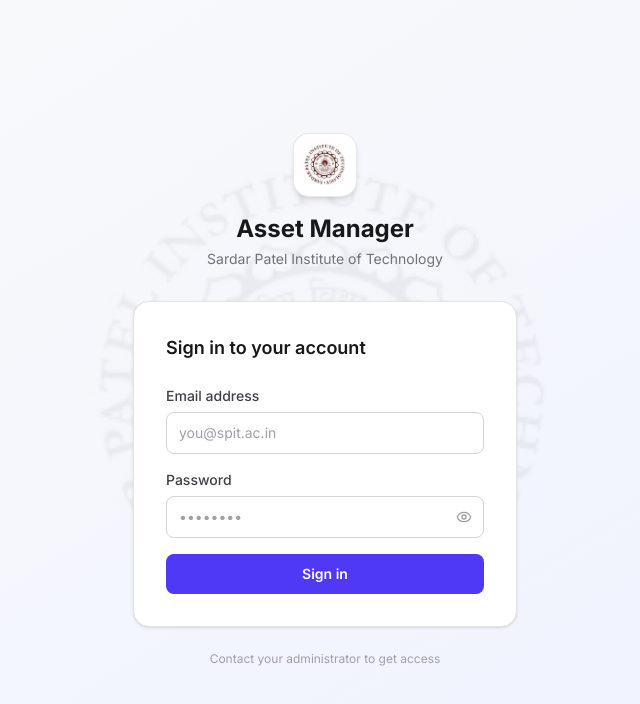
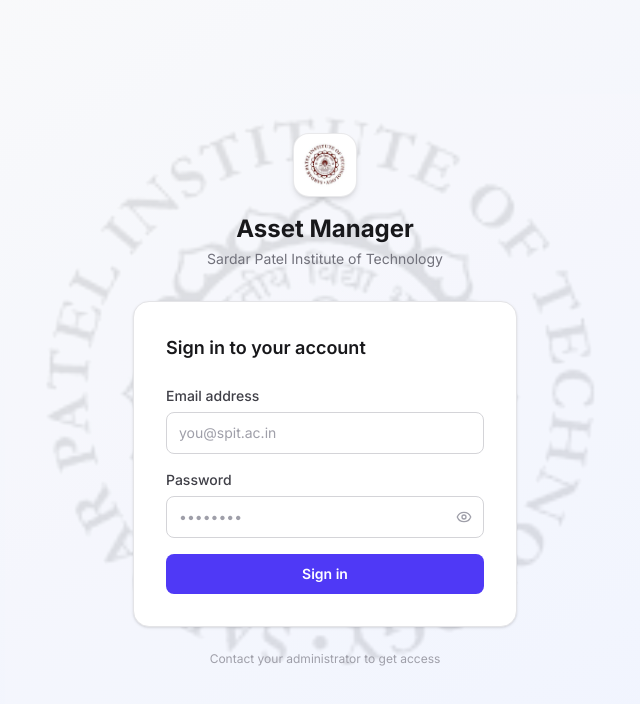
Before and after one commit to aryansingh012020-beep/spit-assets, a Next.js app in the folder app-src/: page /login in a window 1280 px wide. Shown: the top 704 px of the page, without its empty margins (315-955 px from the left). Built offline with nearby package versions, Linux system fonts and the light colour scheme.

Commit message:
style(branding): increase background SPIT emblem watermark opacity and size for stronger institutional presence

```diff
--- a/app-src/app/(auth)/login/page.tsx
+++ b/app-src/app/(auth)/login/page.tsx
@@ -53,13 +53,13 @@
     <div className="relative min-h-screen bg-gradient-to-br from-zinc-50 to-indigo-50 flex items-center justify-center p-4 overflow-hidden">
       {/* Background Watermark */}
       <div
-        className="pointer-events-none absolute inset-0 z-0 flex items-center justify-center opacity-[0.05] select-none"
+        className="pointer-events-none absolute inset-0 z-0 flex items-center justify-center opacity-[0.10] select-none"
         aria-hidden="true"
       >
         <img
           src="/spit-logo-light.jpg"
           alt="SPIT Emblem"
-          className="h-[520px] w-[520px] max-w-[85vw] object-contain grayscale"
+          className="h-[640px] w-[640px] max-w-[85vw] object-contain grayscale contrast-125"
         />
       </div>
 
--- a/app-src/components/dashboard-shell.tsx
+++ b/app-src/components/dashboard-shell.tsx
@@ -36,20 +36,20 @@
   return (
     <ToastRoot>
       <div className="min-h-screen flex flex-col bg-zinc-50 dark:bg-zinc-950 text-zinc-900 dark:text-zinc-100 relative">
-        {/* Subtle Institutional Watermark */}
+        {/* Prominent Institutional Watermark */}
         <div
-          className="pointer-events-none fixed inset-0 z-0 flex items-center justify-center overflow-hidden opacity-[0.035] dark:opacity-[0.045] select-none"
+          className="pointer-events-none fixed inset-0 z-0 flex items-center justify-center overflow-hidden opacity-[0.09] dark:opacity-[0.12] select-none"
           aria-hidden="true"
         >
           <img
             src="/spit-logo-light.jpg"
             alt="SPIT Emblem"
-            className="h-[520px] w-[520px] max-w-[70vw] object-contain grayscale dark:hidden"
+            className="h-[640px] w-[640px] max-w-[85vw] object-contain grayscale contrast-125 dark:hidden"
           />
           <img
             src="/spit-logo-dark.png"
             alt="SPIT Emblem"
-            className="h-[520px] w-[520px] max-w-[70vw] object-contain hidden dark:block"
+            className="h-[640px] w-[640px] max-w-[85vw] object-contain hidden dark:block"
           />
         </div>
 
```
